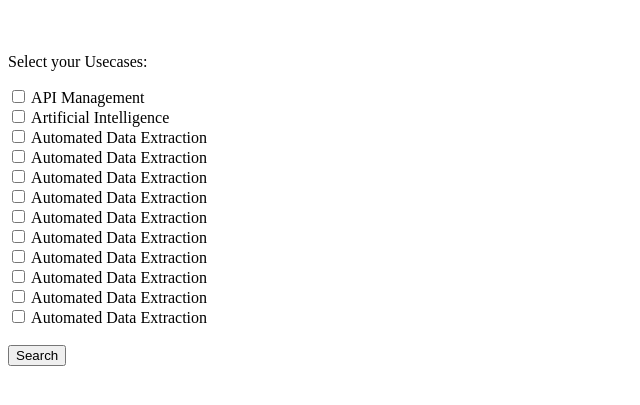
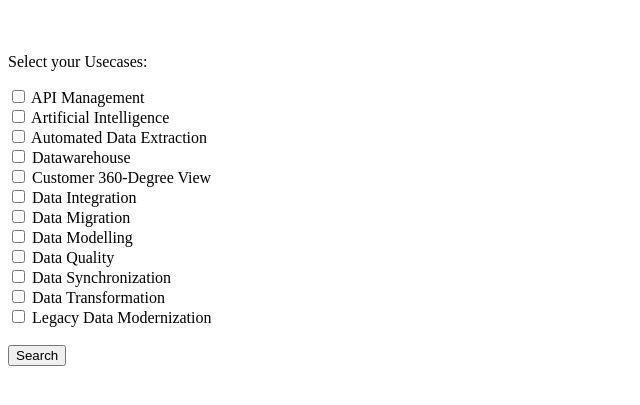
Before and after one commit to SaadOutlook/toolkit, a plain HTML site: page reco/index.html in a window 1280 px wide. Shown: the part 79-484 px from the top of the page, without its empty margins (0-640 px from the left). Drawn offline with nearby package versions, Linux system fonts and the light colour scheme; no server answers.

Commit message:
Update index.html

```diff
--- a/reco/index.html
+++ b/reco/index.html
@@ -44,39 +44,39 @@
         </label><br>
         <label>
             <input type="checkbox" name="options" value="usecase_buildingadatwarehouse">
-            Automated Data Extraction
+            Datawarehouse
         </label><br>
         <label>
             <input type="checkbox" name="options" value="usecase_customer360degreeview">
-            Automated Data Extraction
+            Customer 360-Degree View
         </label><br>
         <label>
             <input type="checkbox" name="options" value="usecase_dataintegration">
-            Automated Data Extraction
+            Data Integration
         </label><br>
         <label>
             <input type="checkbox" name="options" value="usecase_datamigration">
-            Automated Data Extraction
+            Data Migration
         </label><br>
         <label>
             <input type="checkbox" name="options" value="usecase_datamodelling">
-            Automated Data Extraction
+            Data Modelling
         </label><br>
         <label>
             <input type="checkbox" name="options" value="usecase_dataquality">
-            Automated Data Extraction
+            Data Quality
         </label><br>
         <label>
             <input type="checkbox" name="options" value="usecase_datasynchronization">
-            Automated Data Extraction
+            Data Synchronization
         </label><br>
         <label>
             <input type="checkbox" name="options" value="usecase_datatransformation">
-            Automated Data Extraction
+            Data Transformation
         </label><br>
         <label>
             <input type="checkbox" name="options" value="usecase_legacydatamodernization">
-            Automated Data Extraction
+            Legacy Data Modernization
         </label><br>
 
 
@@ -139,7 +139,7 @@
         event.preventDefault();
 
         // Get user input
-        const column = document.getElementById('usecase').value;
+        // const column = document.getElementById('usecase').value;
         const checkboxes = document.querySelectorAll('input[name="options"]:checked');
             const selectedValues = [];
 
```
